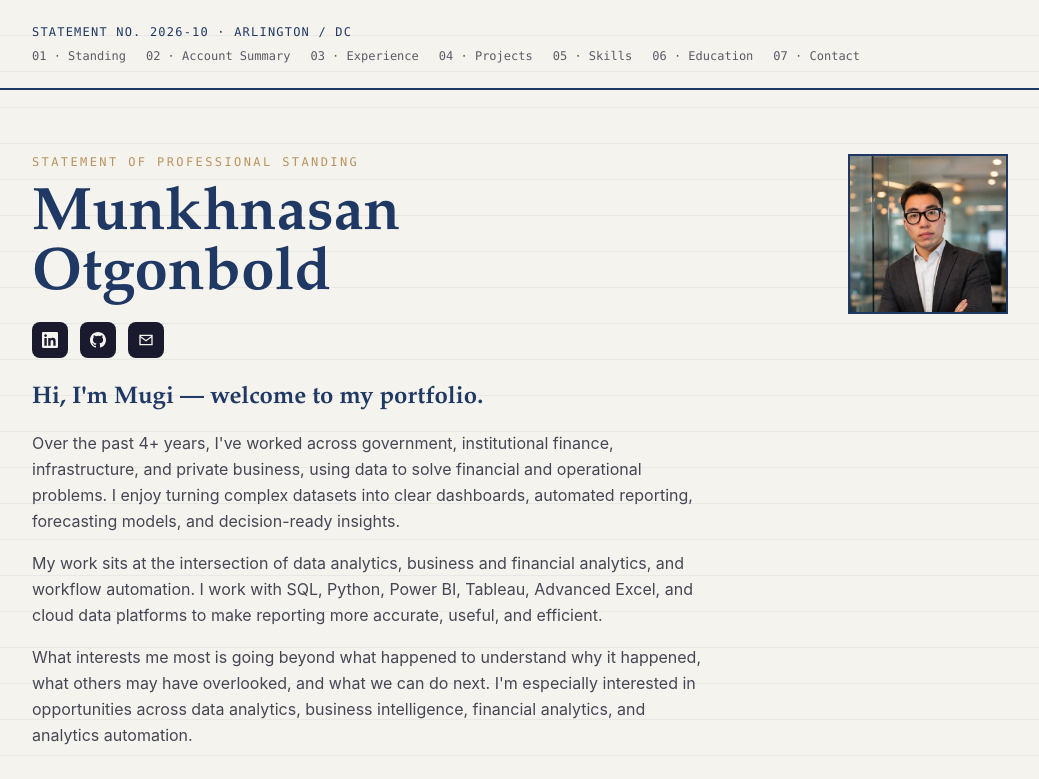
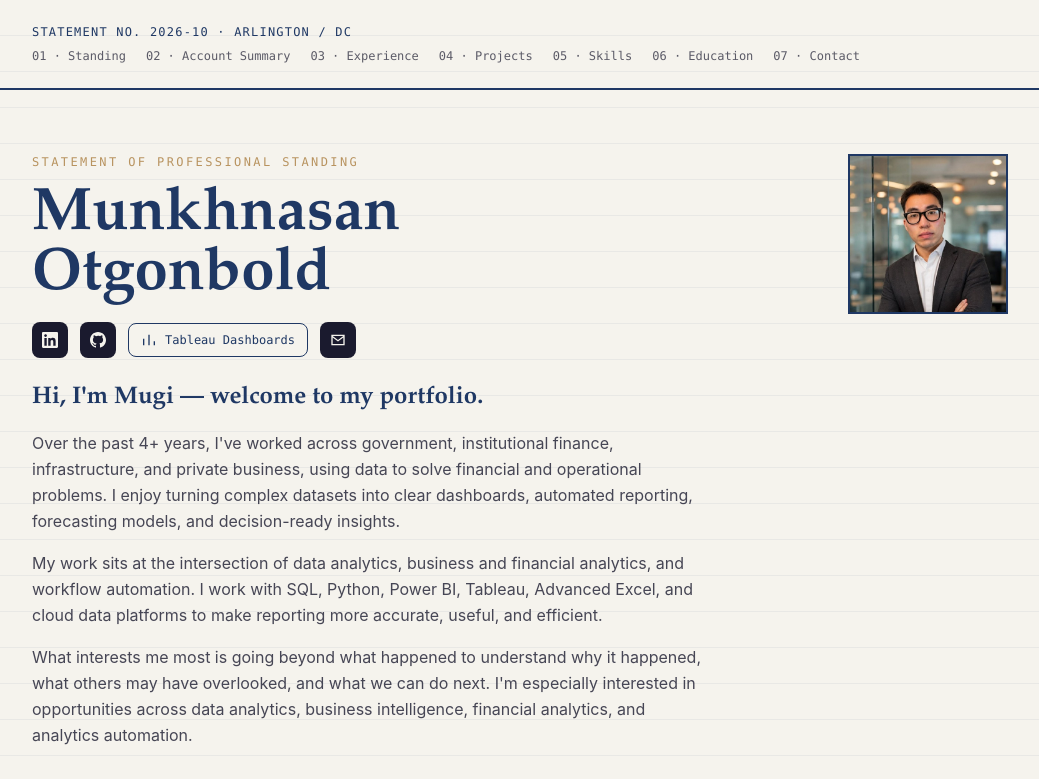
Before and after one commit to MUNKHNASANOTGONBOLD/Munkhnasan-portfolio, a Next.js app: page / in a window 1280 px wide. Shown: the top 779 px of the page, without its empty margins (120-1159 px from the left). Built offline with nearby package versions, Linux system fonts and the light colour scheme.

Commit message:
Add Tableau dashboard links to portfolio hero and contact

```diff
--- a/app/page.tsx
+++ b/app/page.tsx
@@ -266,7 +266,7 @@ export default function Home() {
               <br />
               Otgonbold
             </h1>
-            <div className="flex gap-3 mb-6">
+            <div className="flex flex-wrap items-center gap-3 mb-6">
               <a
                 href="https://www.linkedin.com/in/munkhnasan-otgonbold-b319b6161"
                 target="_blank"
@@ -288,6 +288,18 @@ export default function Home() {
                 <svg width="16" height="16" viewBox="0 0 24 24" fill="currentColor">
                   <path fillRule="evenodd" clipRule="evenodd" d="M12 0C5.37 0 0 5.37 0 12c0 5.3 3.438 9.8 8.205 11.387.6.11.82-.258.82-.577 0-.285-.01-1.04-.015-2.04-3.338.725-4.043-1.61-4.043-1.61-.546-1.387-1.333-1.756-1.333-1.756-1.089-.745.083-.729.083-.729 1.205.084 1.84 1.238 1.84 1.238 1.07 1.834 2.809 1.304 3.495.997.108-.775.42-1.305.763-1.605-2.665-.303-5.467-1.333-5.467-5.93 0-1.31.469-2.381 1.236-3.221-.124-.303-.536-1.524.117-3.176 0 0 1.008-.322 3.301 1.23a11.5 11.5 0 0 1 3.003-.404c1.02.005 2.047.138 3.003.404 2.291-1.552 3.297-1.23 3.297-1.23.655 1.652.243 2.873.12 3.176.77.84 1.235 1.911 1.235 3.221 0 4.609-2.807 5.624-5.479 5.921.43.372.823 1.102.823 2.222 0 1.606-.014 2.898-.014 3.293 0 .322.216.694.825.576C20.565 21.796 24 17.298 24 12c0-6.63-5.37-12-12-12z"/>
                 </svg>
+              </a>
+              <a
+                href="https://public.tableau.com/app/profile/munkhnasan.otgonbold/vizzes"
+                target="_blank"
+                rel="noopener noreferrer"
+                aria-label="Tableau Public dashboards (opens in a new tab)"
+                className="inline-flex items-center gap-2 rounded-lg border border-navy px-3 py-2 font-mono text-xs text-navy hover:bg-navy/5 transition-colors"
+              >
+                <svg width="16" height="16" viewBox="0 0 24 24" fill="none" stroke="currentColor" strokeWidth="2" aria-hidden="true">
+                  <path d="M4 20V10M12 20V4M20 20V14" />
+                </svg>
+                Tableau Dashboards
               </a>
               <a
                 href="mailto:munkhnasanotgonbold92@gmail.com"
@@ -570,7 +582,7 @@ export default function Home() {
             </p>
           </div>
           <div>
-            <div className="flex gap-3 mb-5">
+            <div className="flex flex-wrap items-center gap-3 mb-5">
               <a
                 href="https://www.linkedin.com/in/munkhnasan-otgonbold-b319b6161"
                 target="_blank"
@@ -592,6 +604,18 @@ export default function Home() {
                 <svg width="18" height="18" viewBox="0 0 24 24" fill="currentColor">
                   <path fillRule="evenodd" clipRule="evenodd" d="M12 0C5.37 0 0 5.37 0 12c0 5.3 3.438 9.8 8.205 11.387.6.11.82-.258.82-.577 0-.285-.01-1.04-.015-2.04-3.338.725-4.043-1.61-4.043-1.61-.546-1.387-1.333-1.756-1.333-1.756-1.089-.745.083-.729.083-.729 1.205.084 1.84 1.238 1.84 1.238 1.07 1.834 2.809 1.304 3.495.997.108-.775.42-1.305.763-1.605-2.665-.303-5.467-1.333-5.467-5.93 0-1.31.469-2.381 1.236-3.221-.124-.303-.536-1.524.117-3.176 0 0 1.008-.322 3.301 1.23a11.5 11.5 0 0 1 3.003-.404c1.02.005 2.047.138 3.003.404 2.291-1.552 3.297-1.23 3.297-1.23.655 1.652.243 2.873.12 3.176.77.84 1.235 1.911 1.235 3.221 0 4.609-2.807 5.624-5.479 5.921.43.372.823 1.102.823 2.222 0 1.606-.014 2.898-.014 3.293 0 .322.216.694.825.576C20.565 21.796 24 17.298 24 12c0-6.63-5.37-12-12-12z"/>
                 </svg>
+              </a>
+              <a
+                href="https://public.tableau.com/app/profile/munkhnasan.otgonbold/vizzes"
+                target="_blank"
+                rel="noopener noreferrer"
+                aria-label="Tableau Public dashboards (opens in a new tab)"
+                className="inline-flex items-center gap-2 rounded-lg border border-navy px-3 py-2 font-mono text-xs text-navy hover:bg-navy/5 transition-colors"
+              >
+                <svg width="16" height="16" viewBox="0 0 24 24" fill="none" stroke="currentColor" strokeWidth="2" aria-hidden="true">
+                  <path d="M4 20V10M12 20V4M20 20V14" />
+                </svg>
+                Tableau Dashboards
               </a>
               <a
                 href="mailto:munkhnasanotgonbold92@gmail.com"
```
